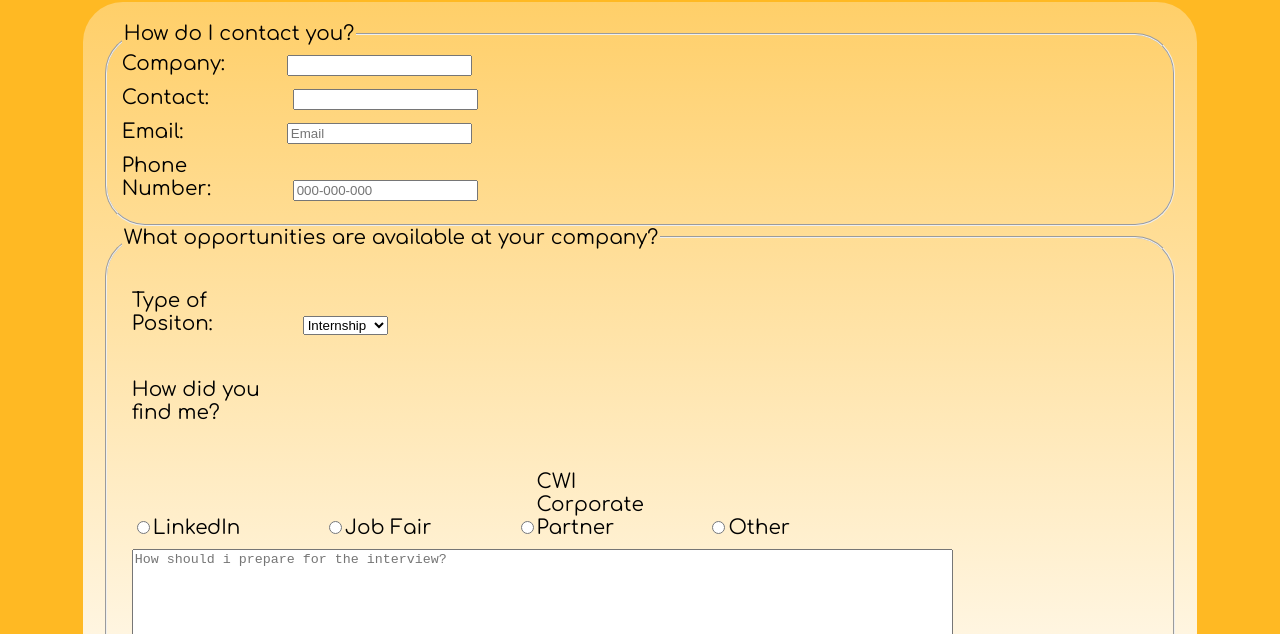
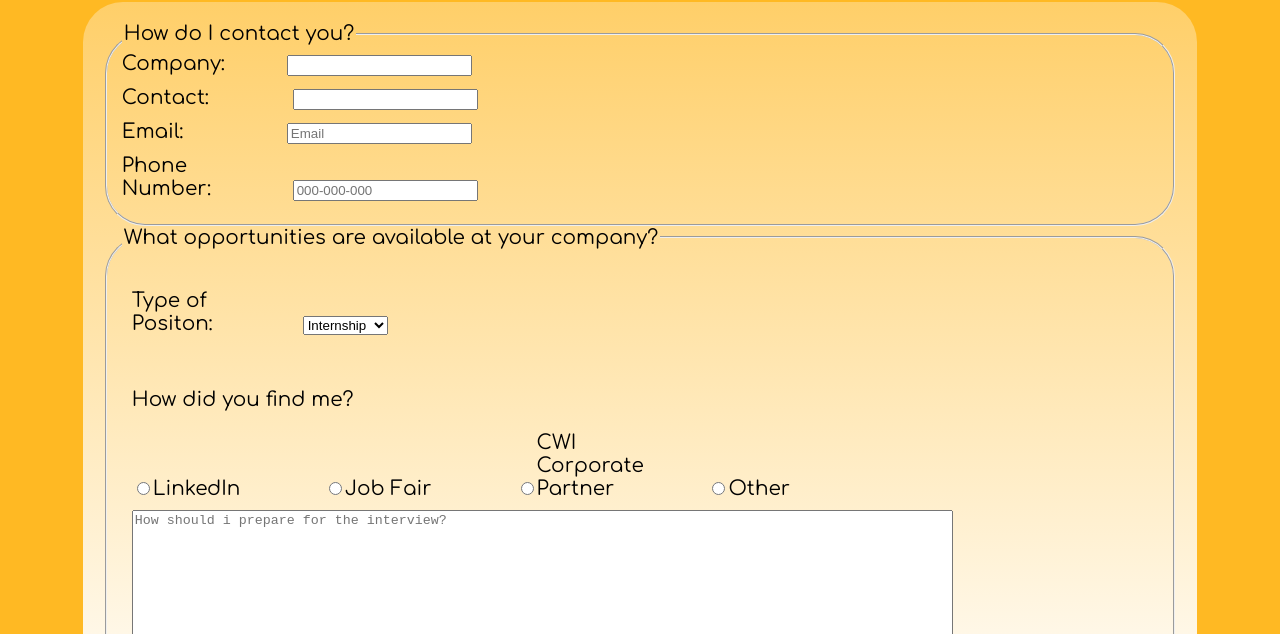
Before and after one commit to catrainbow21/catrainbow21.github.io, a plain HTML site: page LaurenWernerPersonalPortfolioSite/contact.html in a window 1280 px wide. Shown: the part 166-800 px from the top of the page. Drawn offline with Linux system fonts and the light colour scheme.

Commit message:
Update contact.html

```diff
--- a/LaurenWernerPersonalPortfolioSite/contact.html
+++ b/LaurenWernerPersonalPortfolioSite/contact.html
@@ -80,14 +80,12 @@
                 <!-- Radio Buttons-->
 
                 <div>
-                  <label>How did you find me?</label>
-                  <br>
-                  <br>
-                  <br>
-                  <input type="radio" name="linkedin" id="linkedin" value="linkedin"><label for="linkedin">LinkedIn</label>
-                  <input type="radio" name="jobfair" id="jobfair" value="jobfair"><label for="jobfair">Job Fair</label>
-                  <input type="radio" name="cwi" id="cwi" value="cwi"><label for="cwi">CWI Corporate Partner</label>
-                  <input type="radio" name="other" id="other" value="other"><label for="other">Other</label>
+                  <p>How did you find me?</p>
+
+                  <input type="radio" name="howfound" id="linkedin" value="Linkedin"><label for="linkedin">LinkedIn</label>
+                  <input type="radio" name="howfound" id="jobfair" value="Jobfair"><label for="jobfair">Job Fair</label>
+                  <input type="radio" name="howfound" id="cwi" value="Cwi"><label for="cwi">CWI Corporate Partner</label>
+                  <input type="radio" name="howfound" id="other" value="Other"><label for="other">Other</label>
                 </div>
                 <div>
                   <!-- Text Area-->
```
